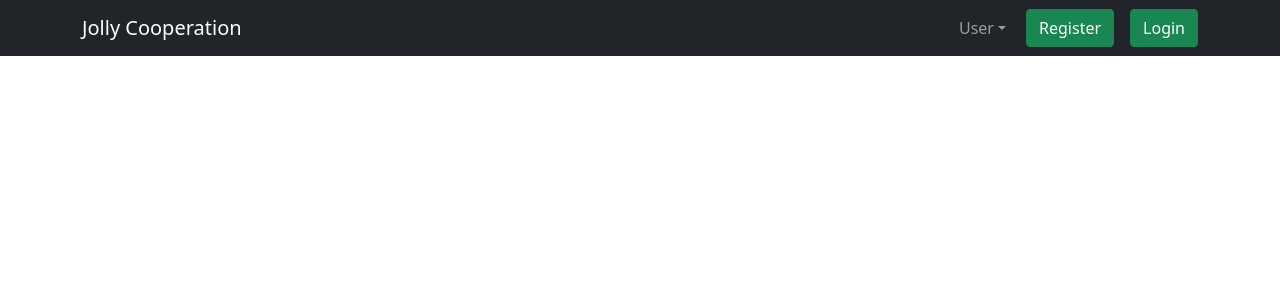
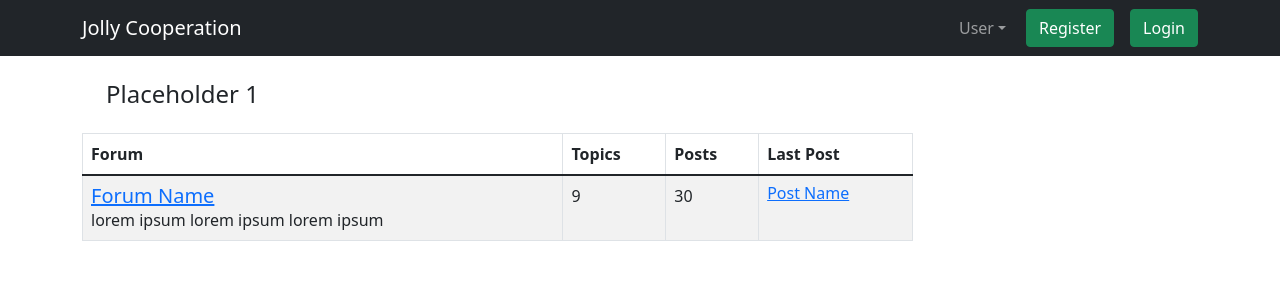
Before and after one commit to Ultra-Zactimus/Jolly_Cooperation, a React (Create React App) app: page /message-board in a window 1280 px wide. Shown: the top 300 px of the page. Built offline with nearby package versions, Linux system fonts and the light colour scheme.

Commit message:
add basic forum table 'template' to MessageBoard

```diff
--- a/src/App.css
+++ b/src/App.css
@@ -1,38 +1,3 @@
-.App {
-  text-align: center;
+body {
+  background-color: rgb(72, 86, 87);
 }
-
-.App-logo {
-  height: 40vmin;
-  pointer-events: none;
-}
-
-@media (prefers-reduced-motion: no-preference) {
-  .App-logo {
-    animation: App-logo-spin infinite 20s linear;
-  }
-}
-
-.App-header {
-  background-color: #282c34;
-  min-height: 100vh;
-  display: flex;
-  flex-direction: column;
-  align-items: center;
-  justify-content: center;
-  font-size: calc(10px + 2vmin);
-  color: white;
-}
-
-.App-link {
-  color: #61dafb;
-}
-
-@keyframes App-logo-spin {
-  from {
-    transform: rotate(0deg);
-  }
-  to {
-    transform: rotate(360deg);
-  }
-}
--- a/src/components/App.js
+++ b/src/components/App.js
@@ -1,3 +1,4 @@
+import '../App.css'
 import 'bootstrap/dist/css/bootstrap.min.css';
 import Header from './Header';
 import Post from './Post';
@@ -11,6 +12,7 @@ import MessageBoard from './MessageBoard';
 import firebase from "firebase/compat/app";
 import React, { useState, useEffect } from 'react';
 import { BrowserRouter as Router, Routes, Route } from "react-router-dom";
+
 
 const App = () => {
   // eslint-disable-next-line
@@ -28,8 +30,8 @@ const App = () => {
   return (
     <Router>
       <Header />
-
-      <Routes>
+      <MessageBoard />
+      {/* <Routes>
         <Route path="/register/*" element={<Register />}/>
         <Route path="/signin/*" element={<Signin />}/>
         <Route path="/profile/*" element={<Profile />}/>
@@ -38,7 +40,7 @@ const App = () => {
         <Route path="/post/*" element={<Post />}/>
         <Route path="/edit-post/*" element={<EditPost />}/>
         <Route path="/post-details/*" element={<PostDetails />}/>
-      </Routes>
+      </Routes> */}
     </Router>
   );
 }
--- a/src/components/MessageBoard.js
+++ b/src/components/MessageBoard.js
@@ -1,11 +1,42 @@
 import React from 'react';
 import Post from './Post';
-import { Container } from 'react-bootstrap';
+import { Container, Row } from 'react-bootstrap';
 
 const MessageBoard = () => {
   return (
     <Container>
-
+      <Row>
+        <div className="col-12 col-xl-9">
+          <h3 className="h4 mb-0 p-4 rounded-top ">Placeholder 1</h3>
+          <table className="table table-striped table-bordered table-responsive">
+            <thead>
+              <tr>
+                <th scope="col" className="forum-col">Forum</th>
+                <th scope="col">Topics</th>
+                <th scope="col">Posts</th>
+                <th scope="col" className="last-post-col">Last Post</th>
+              </tr>
+            </thead>
+            <tbody>
+              <tr>
+                <td>
+                  <h3 className="mb-0 h5"><a href="#">Forum Name</a></h3>
+                  <p className="mb-0">lorem ipsum lorem ipsum lorem ipsum</p>
+                </td>
+                <td>
+                  <div>9</div>
+                </td>
+                <td>
+                  30
+                </td>
+                <td>
+                  <h4 className="h6 mb-0"><a href="#">Post Name</a></h4>
+                </td>
+              </tr>
+            </tbody>
+          </table>
+        </div>
+      </Row>
     </Container>
   );
 }
```
